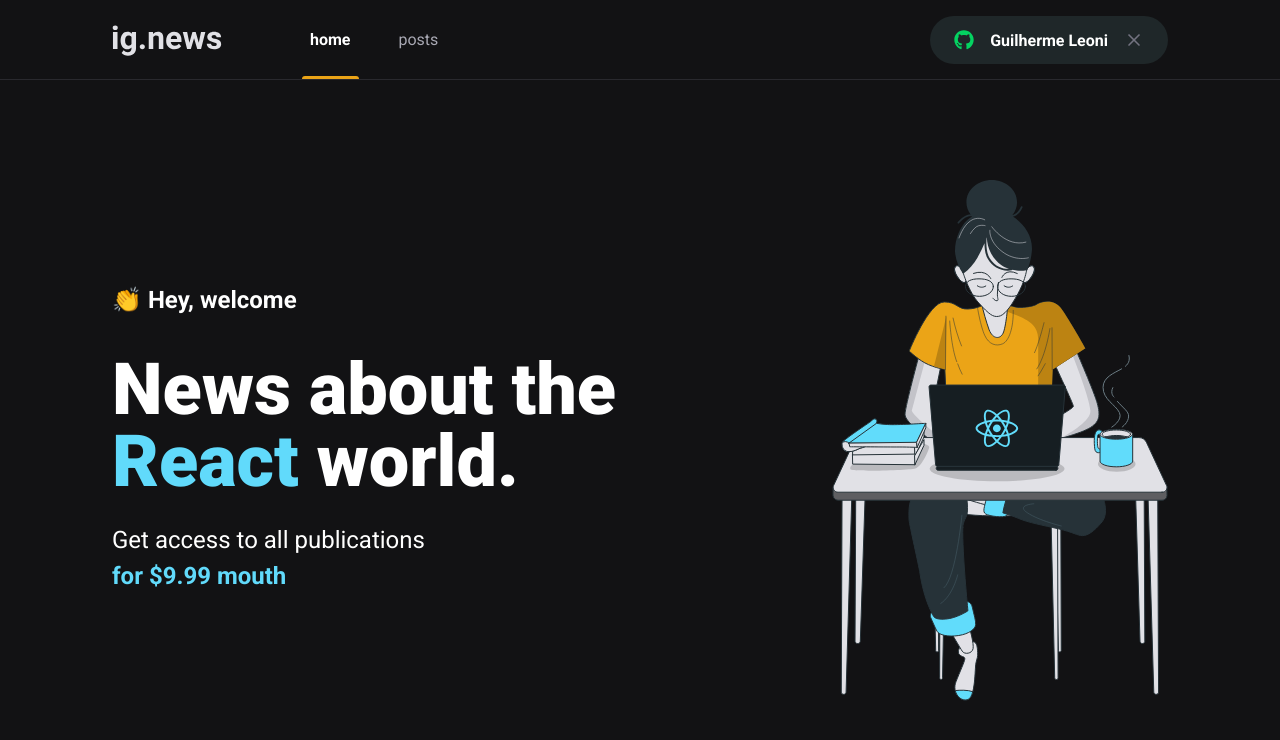
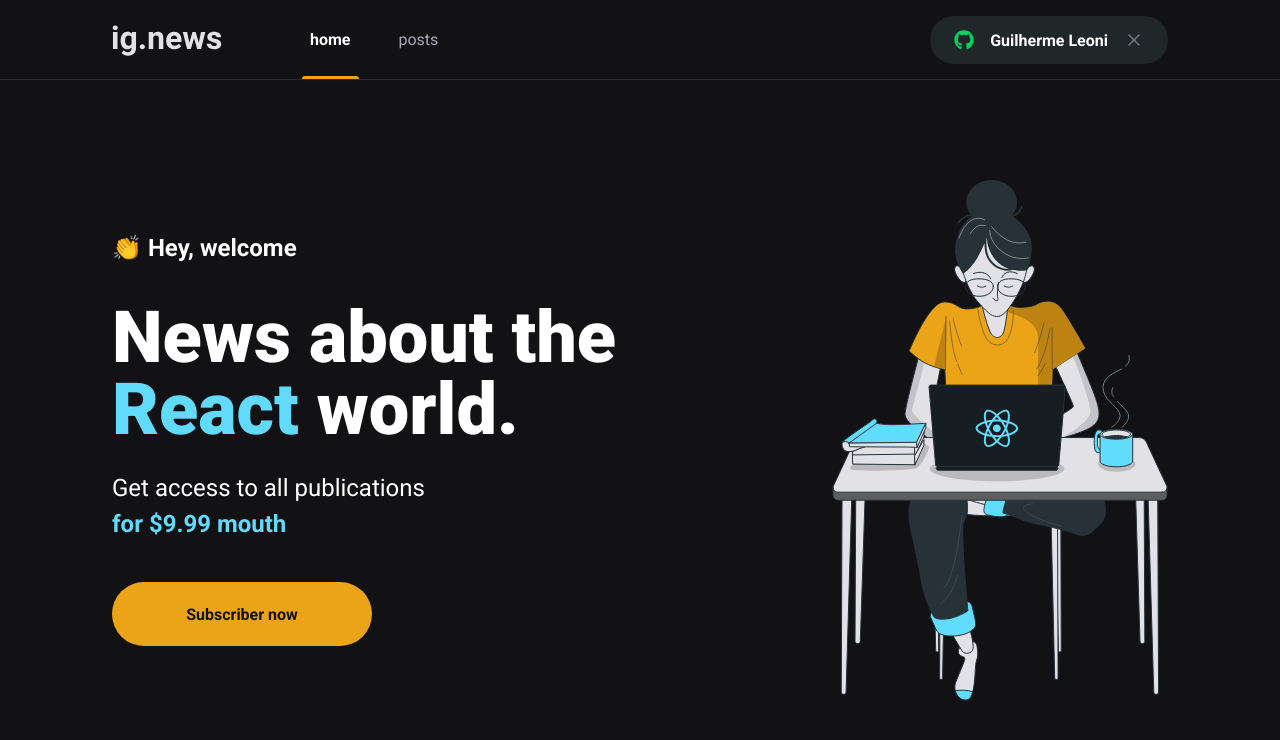
Before and after one commit to GuiLeoni14/ig_news, a Next.js app: page / in a window 1280 px wide. Shown: the top 740 px of the page. Built offline with nearby package versions, Linux system fonts and the light colour scheme.

Commit message:
adicionando subscribe button

```diff
--- /dev/null
+++ b/src/components/SubscribeButton/index.tsx
@@ -0,0 +1,9 @@
+import styles from './styles.module.scss';
+
+export function SubscribeButton() {
+    return (
+        <button type="button" className={styles.subscribeButton}>
+            Subscriber now
+        </button>
+    );
+}
--- /dev/null
+++ b/src/components/SubscribeButton/styles.module.scss
@@ -0,0 +1,20 @@
+.subscribeButton{
+    cursor: pointer;
+    height: 4rem;
+    width: 260px;
+    border: 0;
+    border-radius: 2rem;
+    background: var(--yellow-500);
+    color: var(--gray-900);
+    font-weight: bold;
+
+    display: flex;
+    align-items: center;
+    justify-content: center;
+
+    transition: filter 0.2s;
+
+    &:hover{
+        filter: brightness(0.8);
+    }
+}
--- a/src/pages/home.module.scss
+++ b/src/pages/home.module.scss
@@ -32,4 +32,7 @@
             font-weight: bold;
         }
     }
+    button{
+        margin-top: 2.5rem;
+    }
 }
--- a/src/pages/index.tsx
+++ b/src/pages/index.tsx
@@ -1,4 +1,5 @@
 import Head from 'next/head';
+import { SubscribeButton } from '../components/SubscribeButton';
 import styles from './home.module.scss';
 
 export default function Home() {
@@ -17,6 +18,7 @@
                         Get access to all publications <br />
                         <span>for $9.99 mouth</span>
                     </p>
+                    <SubscribeButton />
                 </section>
                 <img src="/images/avatar.svg" alt="girl coding" />
             </main>
```
